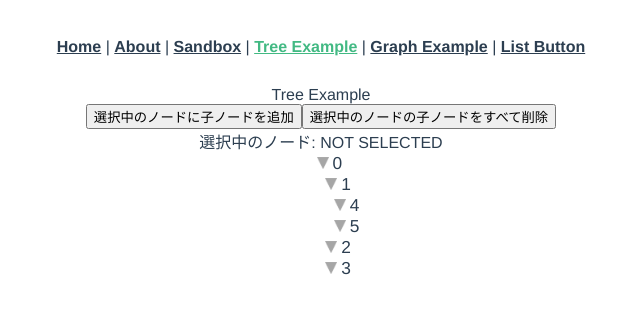
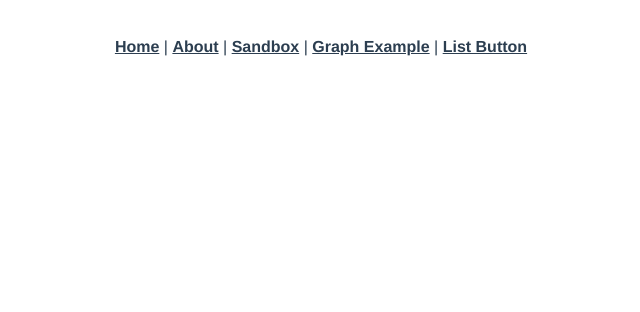
Before and after one commit to myokoyama0712/tsvue-practice, a Vue app: page /tree-example in a window 1280 px wide. Shown: the top 312 px of the page, without its empty margins (319-959 px from the left). Built offline with nearby package versions, Linux system fonts and the light colour scheme.

Commit message:
fix Tree UI ts to js and add a study test about ES6 class

```diff
--- a/src/App.vue
+++ b/src/App.vue
@@ -4,7 +4,7 @@
       <router-link to="/">Home</router-link> |
       <router-link to="/about">About</router-link> |
       <router-link to="/sandbox">Sandbox</router-link> |
-      <router-link to="/tree-example">Tree Example</router-link> |
+      <!--<router-link to="/tree-example">Tree Example</router-link> |-->
       <router-link to="/graph-example">Graph Example</router-link> |
       <router-link to="/list-button">List Button</router-link>
     </div>
--- a/src/components/tree/Tree.vue
+++ b/src/components/tree/Tree.vue
@@ -9,10 +9,10 @@
 </li>
 </template>
 
-<script lang="ts">
+<script>
 import Vue from 'vue'
-import Bus from '@/components/tree/bus.ts'
-import Regex from '@/components/tree/regex.ts'
+import Bus from '@/components/tree/bus.js'
+import Regex from '@/components/tree/regex.js'
 
 export default Vue.extend({
   name: 'tree',
@@ -27,7 +27,7 @@ export default Vue.extend({
   },
 
   methods: {
-    openAndClose(event: any) {
+    openAndClose(event) {
       const target = event.target
       const parent = event.target.parentNode
       if (target.nodeName === 'IMG' && parent.nodeName === 'LI') {
@@ -39,13 +39,13 @@ export default Vue.extend({
 
         // マーカーのトグル
         const array = target.src.split('/')
-        const fileName: string = array[array.length - 1]
+        const fileName = array[array.length - 1]
         // 参照: http://tk2000ex.blogspot.com/2017/11/vue.html
         fileName.match(Regex) ? target.src = require('./img/open.png') : target.src = require('./img/close.png')
       }
     },
 
-    selectNode(event: any, selectedNode: any) {
+    selectNode(event, selectedNode) {
         Bus.$emit('node-select-event', selectedNode)
     },
   },
--- a/src/router.ts
+++ b/src/router.ts
@@ -21,11 +21,11 @@ export default new Router({
       // which is lazy-loaded when the route is visited.
       component: () => import(/* webpackChunkName: "about" */ './views/About.vue'),
     },
-    {
-      path: '/tree-example',
-      name: 'tree-example',
-      component: () => import('./views/TreeExample.vue'),
-    },
+//    {
+//      path: '/tree-example',
+//      name: 'tree-example',
+//      component: () => import('./views/TreeExample.vue'),
+//    },
     {
       path: '/graph-example',
       name: '/graph-example',
--- a/src/views/TreeExample.vue
+++ b/src/views/TreeExample.vue
@@ -12,11 +12,11 @@
 </div>
 </template>
 
-<script lang="ts">
+<script>
 import Vue from 'vue'
 import Tree from '@/components/tree/Tree.vue'
-import TreeNode from '@/components/tree/nodes.ts'
-import Bus from '@/components/tree/bus.ts'
+import TreeNode from '@/components/tree/nodes.js'
+import Bus from '@/components/tree/bus.js'
 
 export default Vue.extend({
   data() {
@@ -33,7 +33,7 @@ export default Vue.extend({
   },
 
   methods: {
-    addNewNode(event: any) {
+    addNewNode(event) {
       if (this.selectedNode === null) {
         alert('SELECT SOME NODE!')
         return
@@ -42,13 +42,13 @@ export default Vue.extend({
       this.selectedNode.children.push({ id: this.maxId, isSelected: false, children: [] })
     },
 
-    deleteNode(event: any) {
+    deleteNode(event) {
       if (confirm('CHILD NODES WILL BE DELETED, IS IT OK?')) { this.selectedNode.children = [] }
     },
   },
 
   created() {
-    Bus.$on('node-select-event', (selectedNode: any) => {
+    Bus.$on('node-select-event', (selectedNode) => {
       Bus.count++
       if (this.selectedNode) {
           this.selectedNode.isSelected = false
@@ -59,7 +59,7 @@ export default Vue.extend({
   },
 
   filters: {
-    nodeStringer(node: any) {
+    nodeStringer(node) {
       return node ? node.id : 'NOT SELECTED'
     },
   },
```
Also changed, not shown: tests/unit/class/es6class_study_test.js (added, +23 -0 lines), src/components/tree/bus.js (renamed from src/components/tree/bus.ts), src/components/tree/nodes.js (renamed from src/components/tree/nodes.ts), src/components/tree/regex.js (renamed from src/components/tree/regex.ts).
